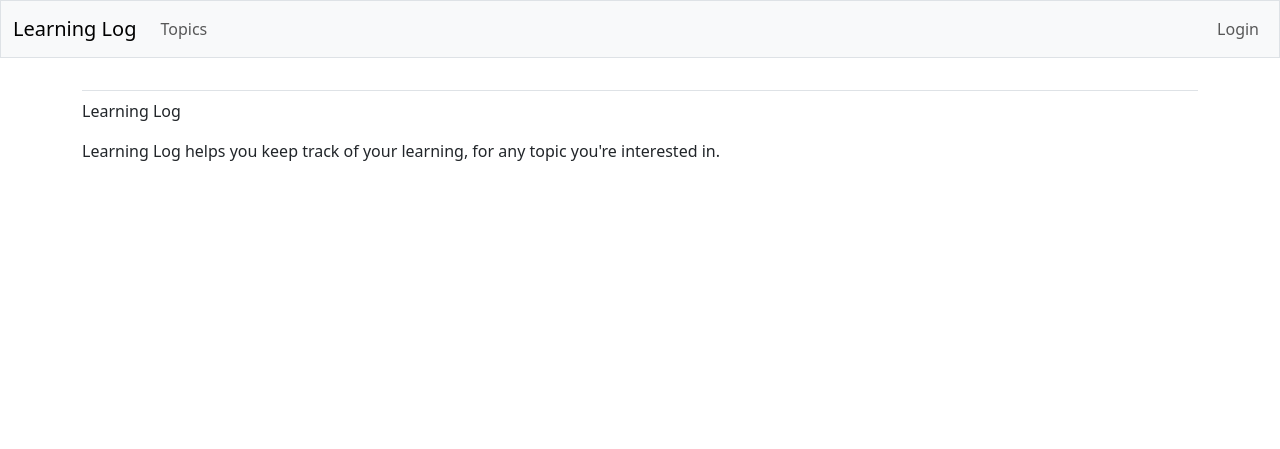
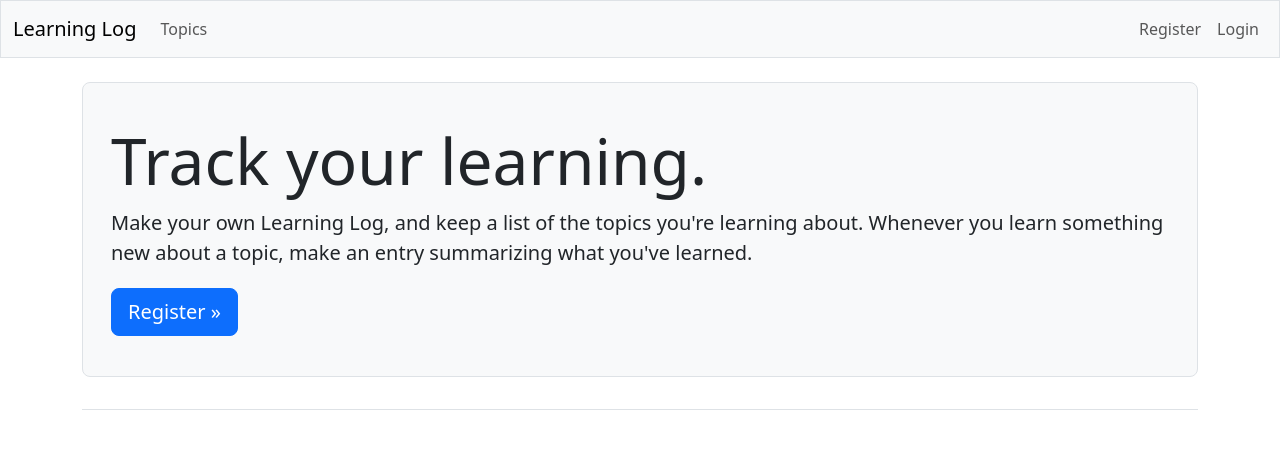
Before and after one commit to josephshinkle/Learning-Log, a Django app: page / in a window 1280 px wide. Shown: the top 449 px of the page. Run offline with Django 5.2, Linux system fonts and the light colour scheme; some libraries are stand-ins or nearby versions.

Commit message:
Finalized ui for Learning Log

```diff
--- a/learning_logs/templates/learning_logs/base.html
+++ b/learning_logs/templates/learning_logs/base.html
@@ -40,6 +40,9 @@
           {% else %}
             <li class="nav-item">
               <a class="nav-link" href="{% url 'accounts:register' %}">
+                  Register</a></li>
+            <li class="nav-item">
+              <a class="nav-link" href="{% url 'accounts:login' %}">
                   Login</a></li>
           {% endif %}
 
--- a/learning_logs/templates/learning_logs/index.html
+++ b/learning_logs/templates/learning_logs/index.html
@@ -1,8 +1,16 @@
 {% extends 'learning_logs/base.html' %}
 
-{% block content %}
-<p>Learning Log</p>
+{% block page_header %}
+  <div class="p-3 mb-4 bg-light border rounded-3">
+    <div class="container-fluid py-4">
+        <h1 class="display-3">Track your learning.</h1>
 
-<p>Learning Log helps you keep track of your learning, for any topic you're
-interested in.</p>
-{% endblock content %}
+        <p class="lead">Make your own Learning Log, and keep a list of the
+        topics you're learning about. Whenever you learn something new
+        about a topic, make an entry summarizing what you've learned.</p>
+
+        <a class="btn btn-primary btn-lg mt-1"
+          href="{% url 'accounts:register' %}">Register &raquo;</a>
+    </div>
+  </div>
+{% endblock page_header %}
```
Also changed, not shown: accounts/templates/registration/login.html (+7 -7 lines), learning_logs/templates/learning_logs/topic.html (+18 -17 lines), learning_logs/templates/learning_logs/topics.html (+7 -3 lines).
